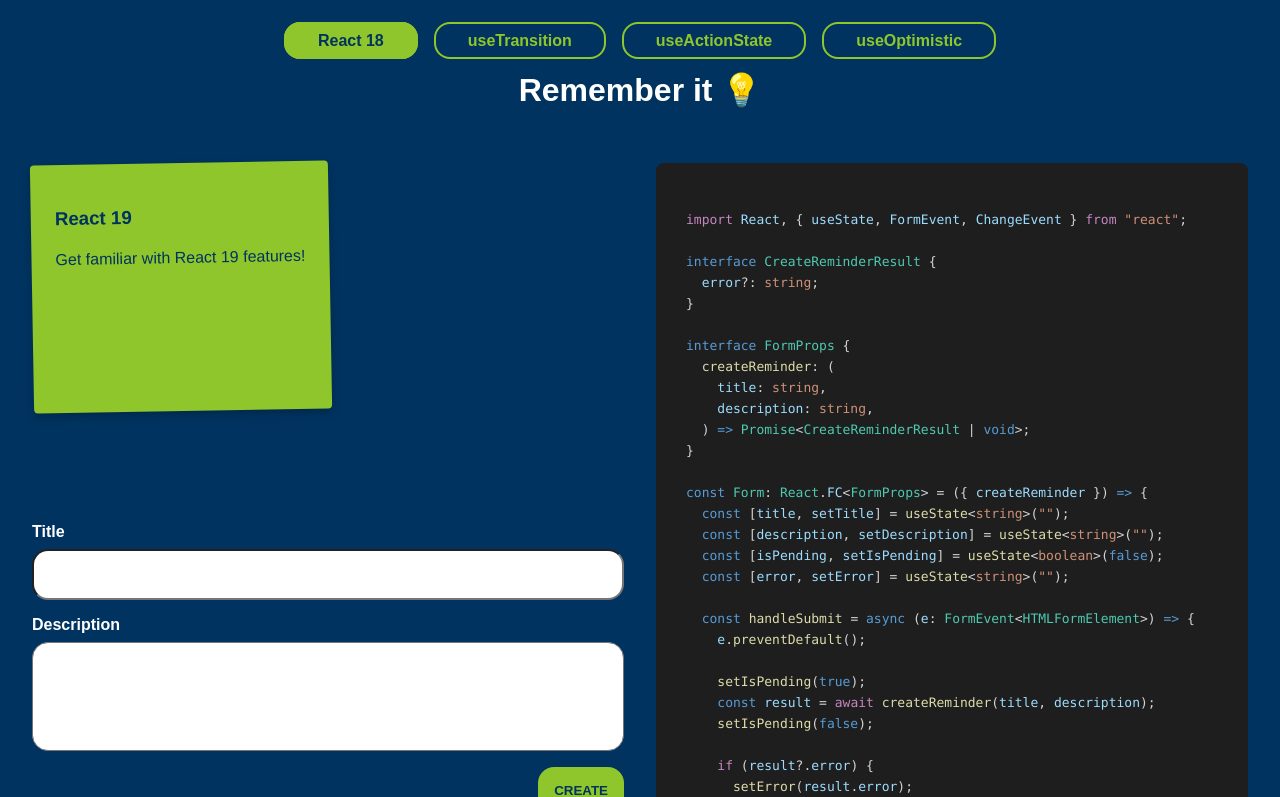
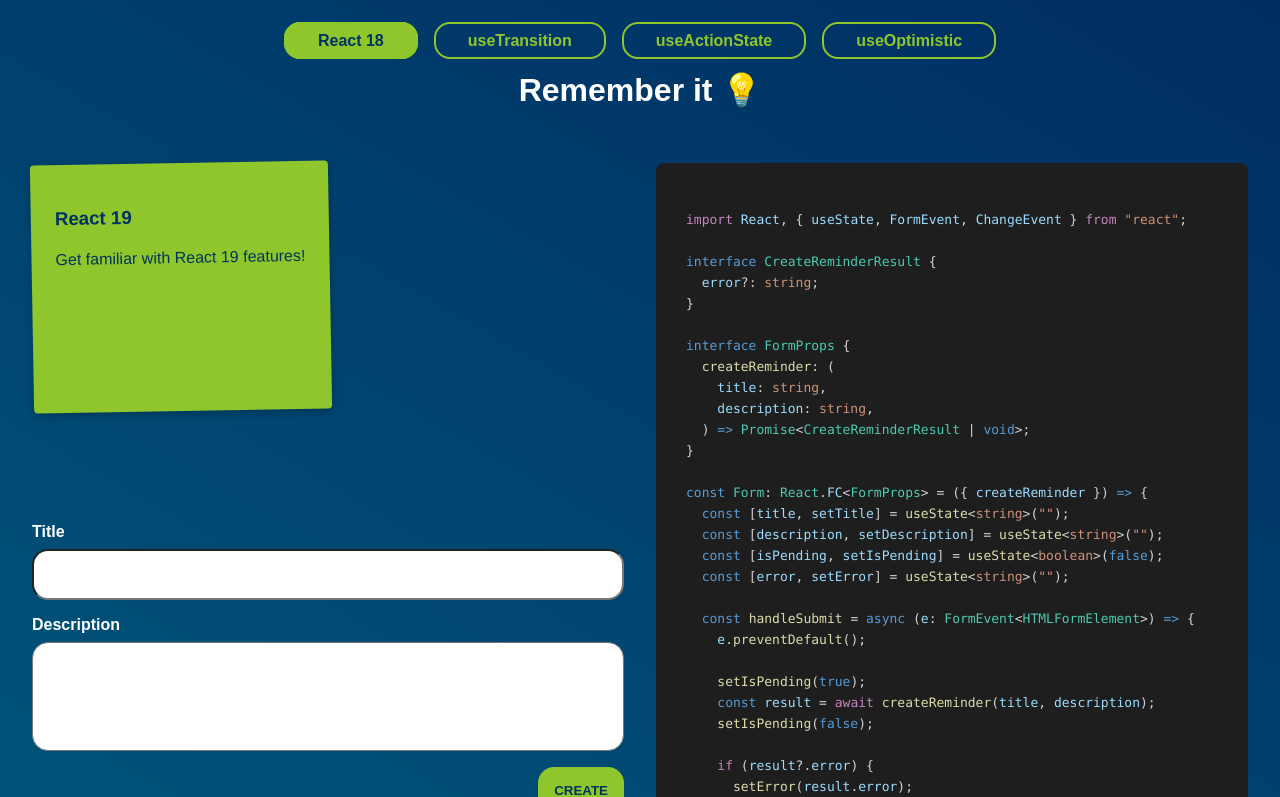
Before and after one commit to hankadev/react19-demo, a React (Vite) app: page /old in a window 1280 px wide. Shown: the top 797 px of the page. Built offline with nearby package versions, Linux system fonts and the light colour scheme.

Commit message:
fix: use bg gradient

```diff
--- a/src/App.css
+++ b/src/App.css
@@ -7,7 +7,7 @@
 }
 
 body {
-  background-color: var(--primary);
+  background: linear-gradient(30deg, #006986, #002c62);
   color: var(--text);
   font-family: sans-serif;
   min-height: 100vh;
```
